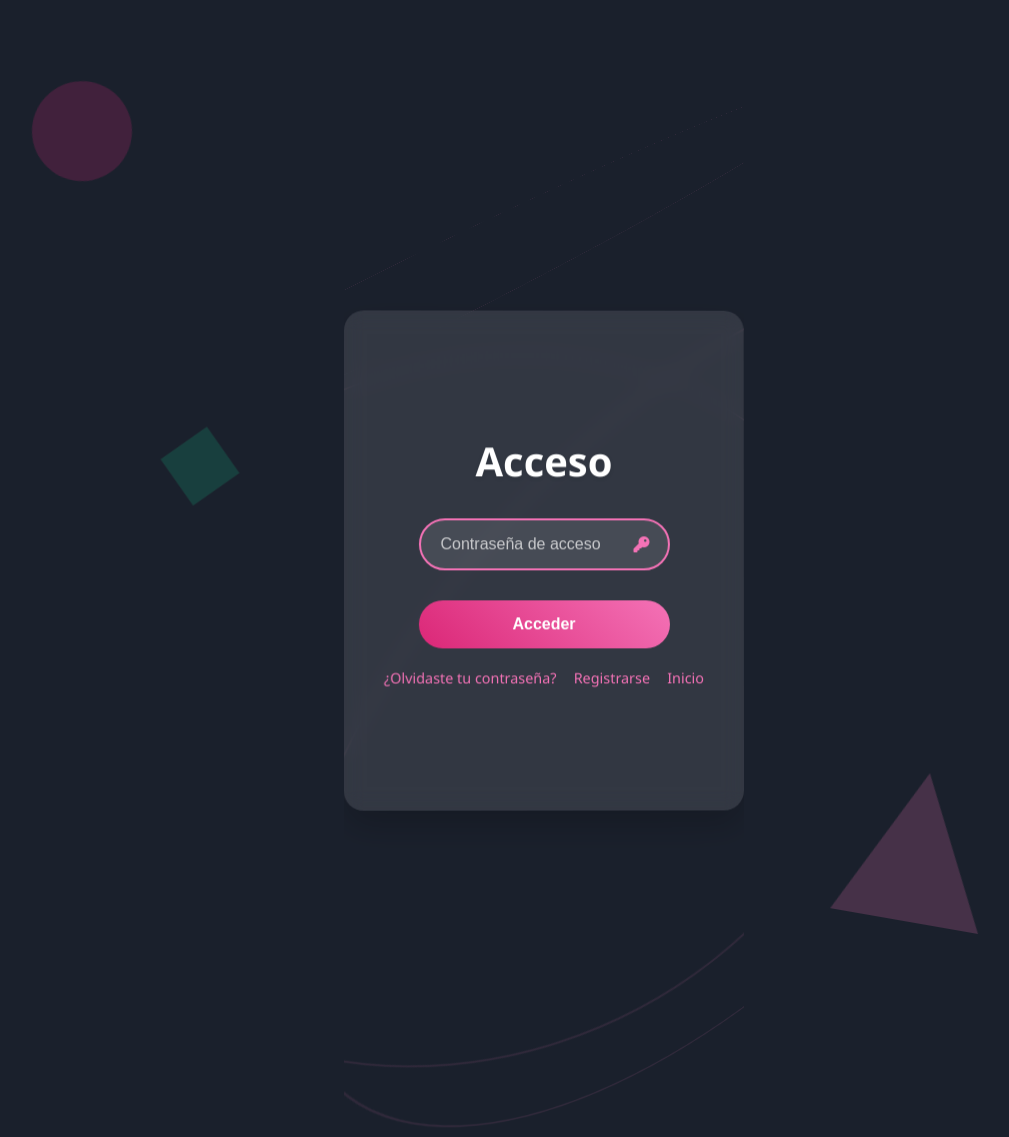
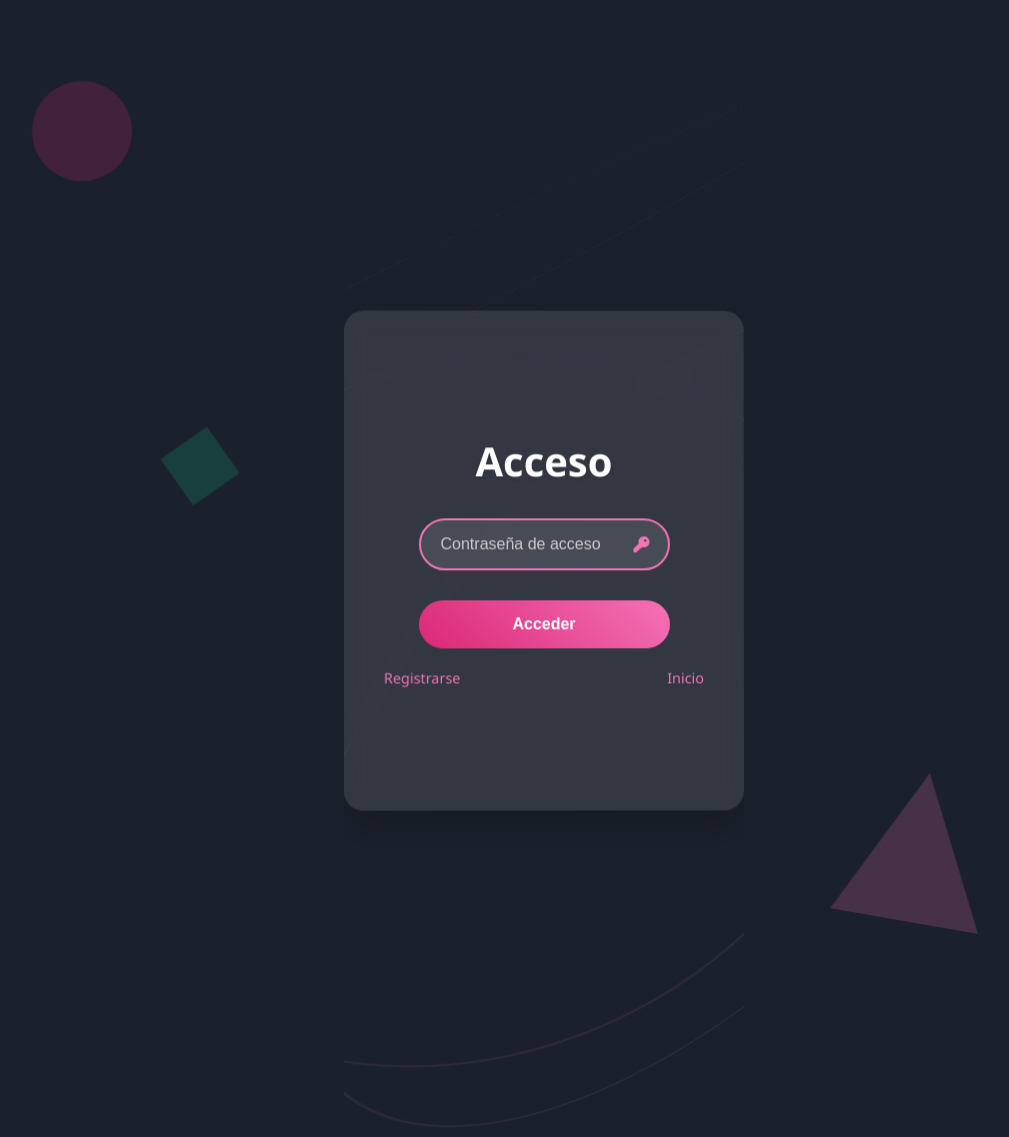
Before and after one commit to bdto/TRABAJO_GYM, a PHP site: page /login.php in a window 1280 px wide. Shown: the part 14-1151 px from the top of the page, without its empty margins (96-1105 px from the left). Run offline with PHP 8.4, Linux system fonts and the light colour scheme.

Commit message:
proyecto final

```diff
--- a/vistas/login.php
+++ b/vistas/login.php
@@ -330,7 +330,6 @@ if ($_SERVER['REQUEST_METHOD'] === 'POST') {
                 <?php endif; ?>
             </form>
             <div class="links">
-                <a href="#">¿Olvidaste tu contraseña?</a>
                 <a href="sigup.php">Registrarse</a>
                 <a href="index.php">Inicio</a>
             </div>
```
